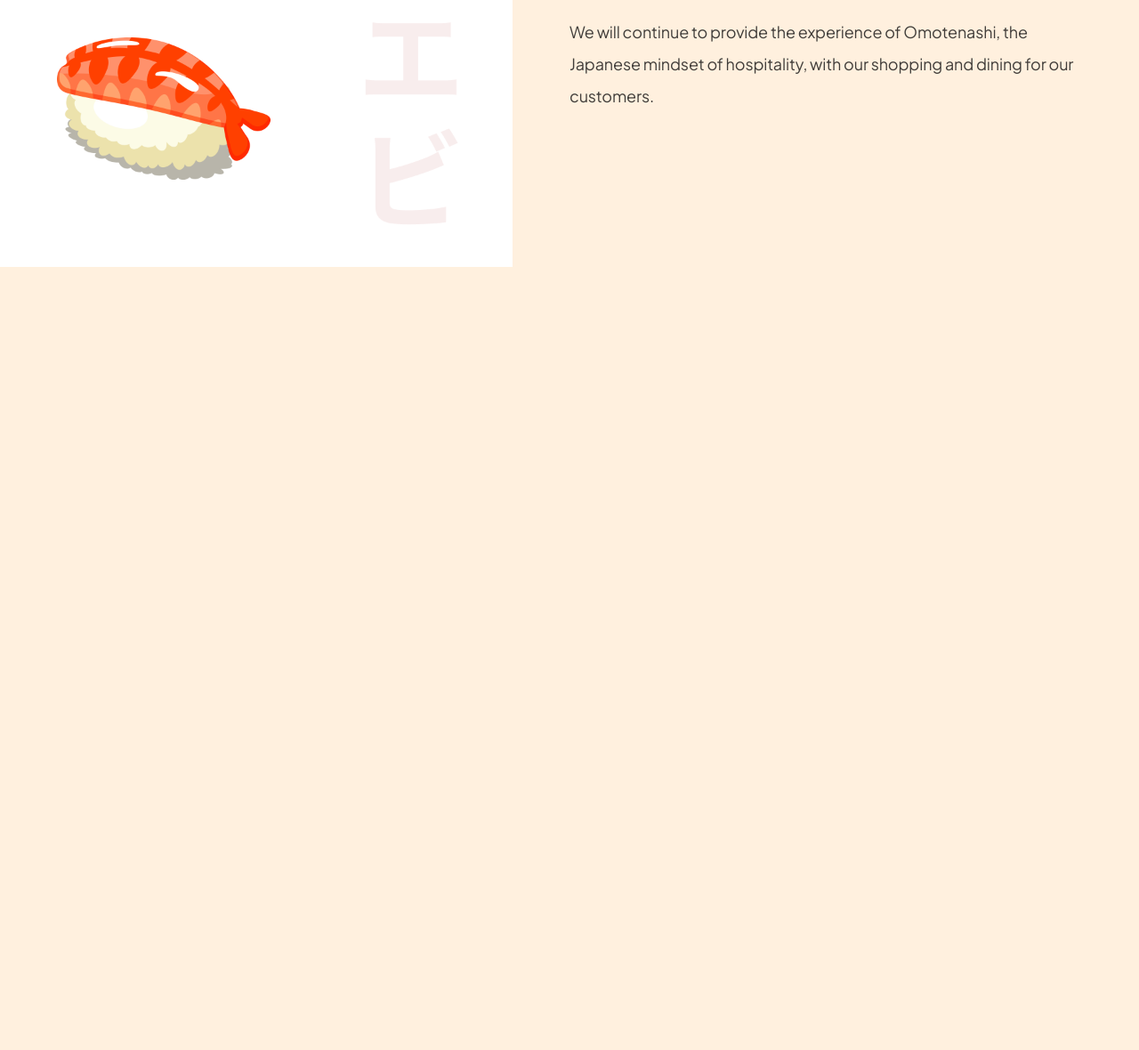
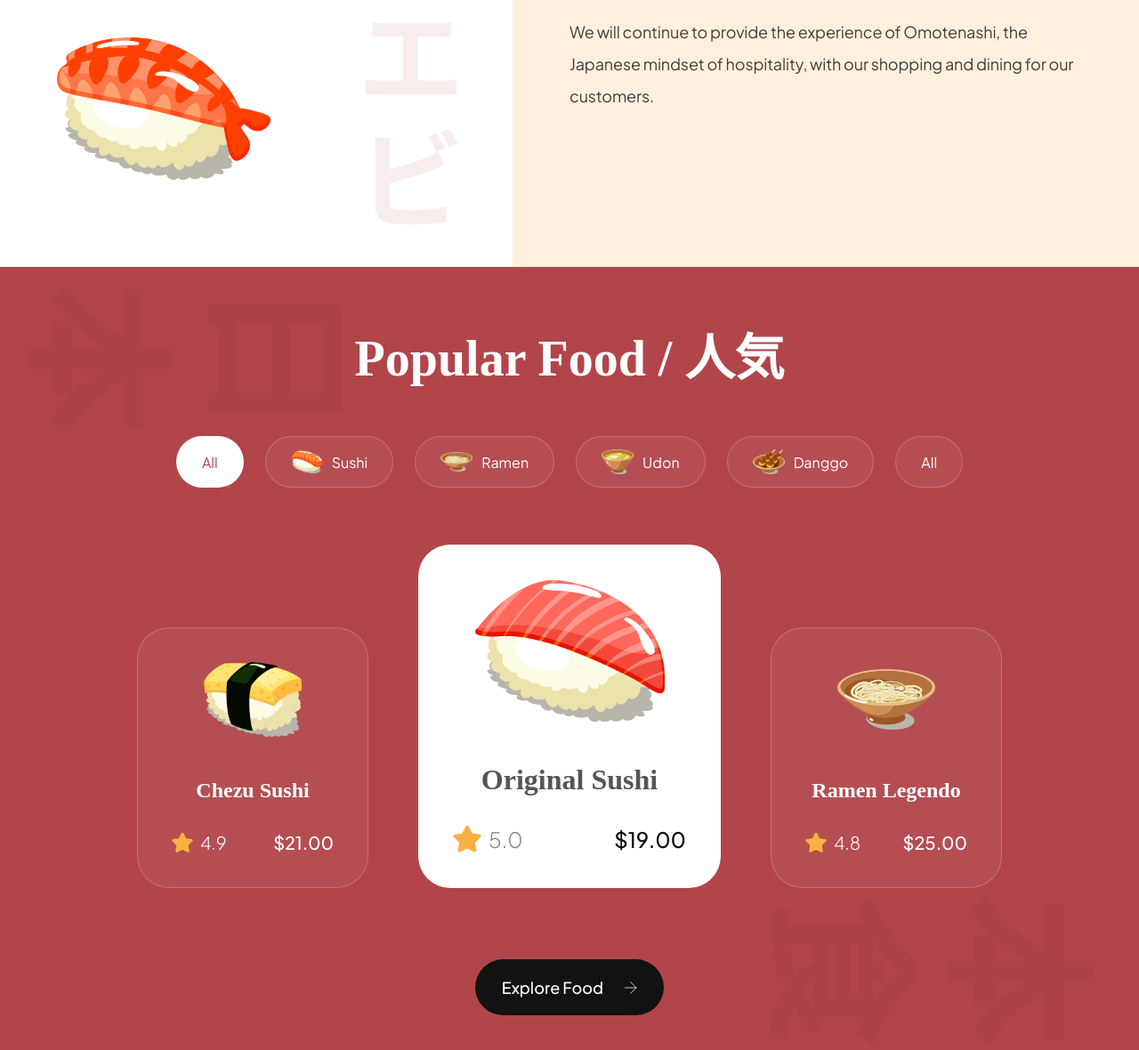
Before and after one commit to AbdulrahmanBaiasy/sushiapp, a website built with Vite: page index.html in a window 1280 px wide. Shown: the part 1214-2394 px from the top of the page at 89% size. Before the commit the page ends 1514 px from the top, so only its background shows below. Built offline with nearby package versions, Linux system fonts and the light colour scheme.

Commit message:
add popular section

```diff
--- a/css/sections/popular.css
+++ b/css/sections/popular.css
@@ -0,0 +1,192 @@
+.popular-foods {
+  padding: 64px;
+
+  display: flex;
+  flex-direction: column;
+
+  background-color: var(--primary-color);
+  background-image: url("../../assets/popular_bg.png");
+  background-position: center;
+  background-repeat: no-repeat;
+  background-size: contain;
+  overflow: hidden;
+}
+
+.popular-foods__title {
+  font-size: 56px;
+  font-family: var(--playfair-display);
+  font-weight: 600;
+  line-height: 78px;
+  color: #fff;
+  text-align: center;
+}
+
+.popular-foods__filters {
+  margin-top: 48px;
+  max-width: 100%;
+  overflow-x: auto;
+
+  display: flex;
+  justify-content: center;
+  gap: 24px;
+}
+
+.popular-foods__filter-btn {
+  padding: 10px 28px;
+
+  display: flex;
+  flex-direction: row;
+
+  align-items: center;
+  gap: 10px;
+
+  background: rgba(255, 255, 255, 0.05);
+  border: 1px solid rgba(255, 255, 255, 0.2);
+
+  border-radius: 46px;
+
+  font-size: 16px;
+  font-weight: 300px;
+  line-height: 25px;
+  font-family: var(--plus-jakarta-sans);
+  color: #fff;
+  cursor: pointer;
+}
+
+.popular-foods__filter-btn img {
+  width: 36px;
+  height: 36px;
+  object-fit: contain;
+}
+
+.popular-foods__filter-btn.active {
+  background: #fff;
+  color: var(--primary-color);
+}
+
+.popular-foods__filter-btn:hover {
+  background: #fff;
+  color: var(--primary-color);
+}
+
+.popular-foods__catalogue {
+  margin-top: 64px;
+
+  display: flex;
+  justify-content: center;
+  align-items: flex-end;
+  flex-wrap: wrap;
+
+  gap: 56px;
+}
+
+.popular-foods__button {
+  width: fit-content;
+
+  padding: 20px 30px;
+  margin: 80px auto 0;
+
+  font-weight: 500;
+  font-size: 18px;
+  line-height: 23px;
+  font-family: var(--plus-jakarta-sans);
+  color: #fff;
+  border: none;
+  outline: none;
+  background: var(--secondary-color);
+  border-radius: 64px;
+  cursor: pointer;
+}
+
+.popular-foods__button img {
+  width: 14px;
+  height: 14px;
+  object-fit: contain;
+
+  margin-left: 21px;
+}
+
+.popular-foods__card {
+  padding: 38px;
+  min-width: 260px;
+  height: fit-content;
+
+  display: flex;
+  align-items: center;
+  flex-direction: column;
+
+  border-radius: 36px;
+  background: rgba(255, 255, 255, 0.05);
+  border: 1px solid rgba(255, 255, 255, 0.2);
+}
+
+.popular-foods__card-image {
+  width: 110px;
+  height: 84px;
+  object-fit: contain;
+}
+
+.popular-foods__card-title {
+  margin-top: 47px;
+
+  font-weight: 600;
+  font-size: 24px;
+  font-family: var(--playfair-display);
+  color: #fff;
+  text-align: center;
+}
+
+.popular-foods__card-details {
+  width: 100%;
+  margin-top: 32px;
+}
+
+.popular-foods__card-rating {
+  display: flex;
+  align-items: center;
+  gap: 8px;
+}
+.popular-foods__card-rating img {
+  width: 24px;
+  height: 24px;
+  object-fit: contain;
+}
+
+.popular-foods__card-rating p {
+  font-size: 20px;
+  font-weight: 300;
+  font-family: var(--plus-jakarta-sans);
+  color: #fff;
+}
+.popular-foods__card-price {
+  font-size: 20px;
+  font-weight: 500;
+  font-family: var(--plus-jakarta-sans);
+  color: #fff;
+}
+
+.popular-foods__card.active-card {
+  background: #fff;
+  min-width: 340px;
+}
+
+.popular-foods__card.active-card .popular-foods__card-image {
+  width: 214px;
+  height: 160px;
+}
+.popular-foods__card.active-card .popular-foods__card-title {
+  color: var(--black-500);
+  font-size: 32px;
+}
+.popular-foods__card.active-card .popular-foods__card-rating img {
+  width: 32px;
+  height: 32px;
+}
+.popular-foods__card.active-card .popular-foods__card-rating p {
+  font-size: 24px;
+  color: var(--gray-100);
+}
+.popular-foods__card.active-card .popular-foods__card-price {
+  font-size: 24px;
+  color: var(--secondary-color);
+}
--- a/css/style.css
+++ b/css/style.css
@@ -7,11 +7,10 @@
 @import url("sections/hero.css");
 @import url("sections/about.css");
 @import url("sections/popular.css");
-@import url("sections/trending.css");
+/*@import url("sections/trending.css");
 @import url("sections/subscribe.css");
 @import url("sections/footer.css");
-
-
+*/
 /* css variables for reusability across all files (including above imprted ) */
 
 :root {
--- a/index.html
+++ b/index.html
@@ -109,6 +109,84 @@
         </p>
       </div>
     </section>
+
+    <!--Popular-->
+    <section class="popular-foods" id="menu">
+      <h2 class="popular-foods__title">Popular Food / 人気</h2>
+
+      <div class="popular-foods__filters sushi__hide-scrollbar">
+        <button class="popular-foods__filter-btn active">All</button>
+        <button class="popular-foods__filter-btn">
+          <img src="/assets/sushi-9.png" alt="sushi" />
+          Sushi
+        </button>
+        <button class="popular-foods__filter-btn">
+          <img src="/assets/sushi-8.png" alt="sushi" />
+          Ramen
+        </button>
+        <button class="popular-foods__filter-btn">
+          <img src="/assets/sushi-7.png" alt="sushi" />
+          Udon
+        </button>
+        <button class="popular-foods__filter-btn">
+          <img src="/assets/sushi-6.png" alt="sushi" />
+          Danggo
+        </button>
+        <button class="popular-foods__filter-btn">All</button>
+      </div>
+
+      <div class="popular-foods__catalogue">
+        <article class="popular-foods__card">
+          <img
+            class="popular-foods__card-image"
+            src="assets/sushi-12.png"
+            alt="sushi-12"
+          />
+          <h4 class="popular-foods__card-title">Chezu Sushi</h4>
+          <div class="popular-foods__card-details flex-between">
+            <div class="popular-foods__card-rating">
+              <img src="assets/star.svg" alt="star" />
+              <p>4.9</p>
+            </div>
+            <p class="popular-foods__card-price">$21.00</p>
+          </div>
+        </article>
+        <article class="popular-foods__card active-card">
+          <img
+            class="popular-foods__card-image"
+            src="assets/sushi-11.png"
+            alt="sushi-12"
+          />
+          <h4 class="popular-foods__card-title">Original Sushi</h4>
+          <div class="popular-foods__card-details flex-between">
+            <div class="popular-foods__card-rating">
+              <img src="assets/star.svg" alt="star" />
+              <p>5.0</p>
+            </div>
+            <p class="popular-foods__card-price">$19.00</p>
+          </div>
+        </article>
+        <article class="popular-foods__card">
+          <img
+            class="popular-foods__card-image"
+            src="assets/sushi-10.png"
+            alt="sushi-10"
+          />
+          <h4 class="popular-foods__card-title">Ramen Legendo</h4>
+          <div class="popular-foods__card-details flex-between">
+            <div class="popular-foods__card-rating">
+              <img src="assets/star.svg" alt="star" />
+              <p>4.8</p>
+            </div>
+            <p class="popular-foods__card-price">$25.00</p>
+          </div>
+        </article>
+      </div>
+      <button class="popular-foods__button">
+        Explore Food
+        <img src="assets/arrow-right.svg" alt="arrow right" />
+      </button>
+    </section>
     <script src="js/script.js" type="module"></script>
   </body>
 </html>
```
